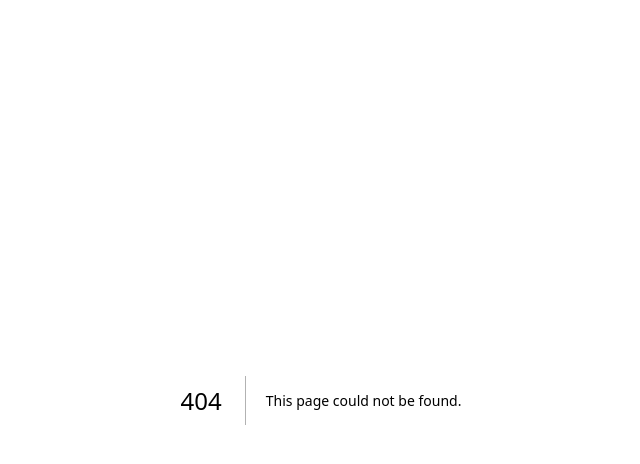
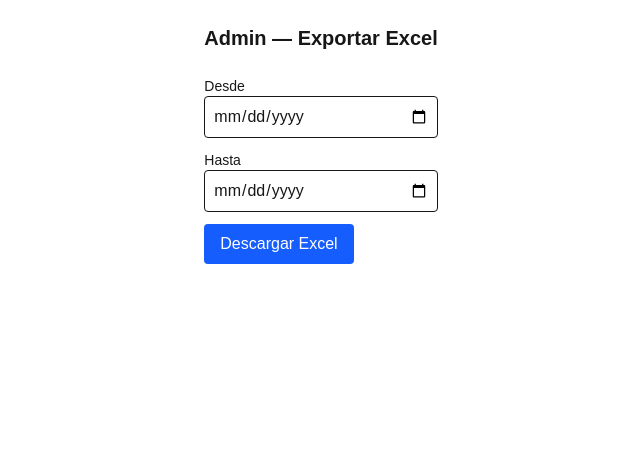
Before and after one commit to StephenRM-Dr/saldostiendas, a Next.js app: page /admin in a window 1280 px wide. Before the commit this address had no page. Shown: the top 464 px of the page, without its empty margins (319-959 px from the left). Built offline with nearby package versions, Linux system fonts and the light colour scheme.

Commit message:
Add admin page with date-range export form

```diff
--- /dev/null
+++ b/app/admin/AdminExportForm.tsx
@@ -0,0 +1,44 @@
+'use client';
+
+import { useState, type FormEvent } from 'react';
+
+export default function AdminExportForm() {
+  const [error, setError] = useState<string | null>(null);
+
+  function handleSubmit(event: FormEvent<HTMLFormElement>) {
+    const formData = new FormData(event.currentTarget);
+    const from = String(formData.get('from') ?? '');
+    const to = String(formData.get('to') ?? '');
+    setError(null);
+
+    if (!from || !to) {
+      event.preventDefault();
+      setError('Debe indicar ambas fechas.');
+      return;
+    }
+    if (from > to) {
+      event.preventDefault();
+      setError('La fecha "desde" no puede ser posterior a "hasta".');
+      return;
+    }
+    // Valid: let the native GET form submission proceed — the browser
+    // navigates to /api/admin/export?from=...&to=... and downloads the file.
+  }
+
+  return (
+    <form action="/api/admin/export" method="get" onSubmit={handleSubmit} className="space-y-3">
+      <div>
+        <label className="block text-sm">Desde</label>
+        <input type="date" name="from" required className="w-full rounded border p-2" />
+      </div>
+      <div>
+        <label className="block text-sm">Hasta</label>
+        <input type="date" name="to" required className="w-full rounded border p-2" />
+      </div>
+      {error && <p className="text-sm text-red-600">{error}</p>}
+      <button type="submit" className="rounded bg-blue-600 px-4 py-2 text-white">
+        Descargar Excel
+      </button>
+    </form>
+  );
+}
--- /dev/null
+++ b/app/admin/page.tsx
@@ -0,0 +1,10 @@
+import AdminExportForm from './AdminExportForm';
+
+export default function AdminPage() {
+  return (
+    <main className="mx-auto max-w-md p-6">
+      <h1 className="mb-6 text-xl font-semibold">Admin — Exportar Excel</h1>
+      <AdminExportForm />
+    </main>
+  );
+}
```
